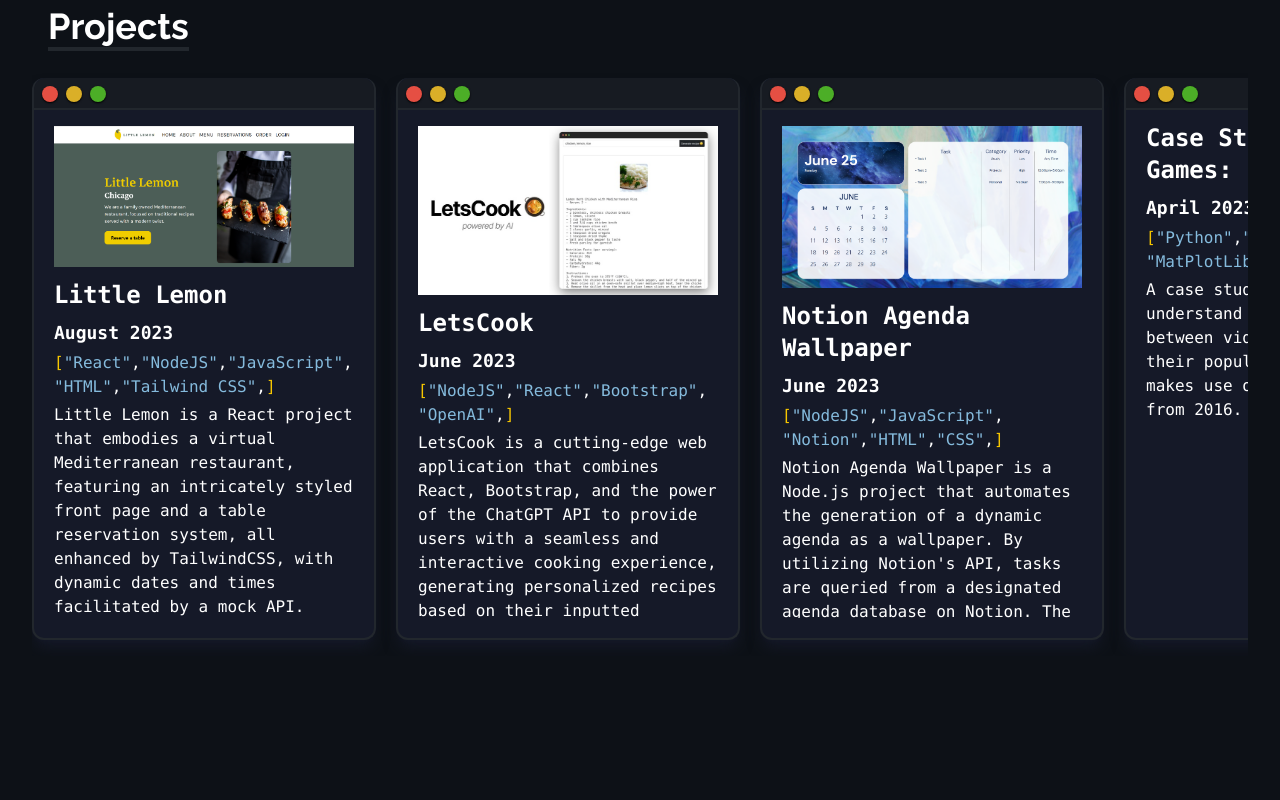
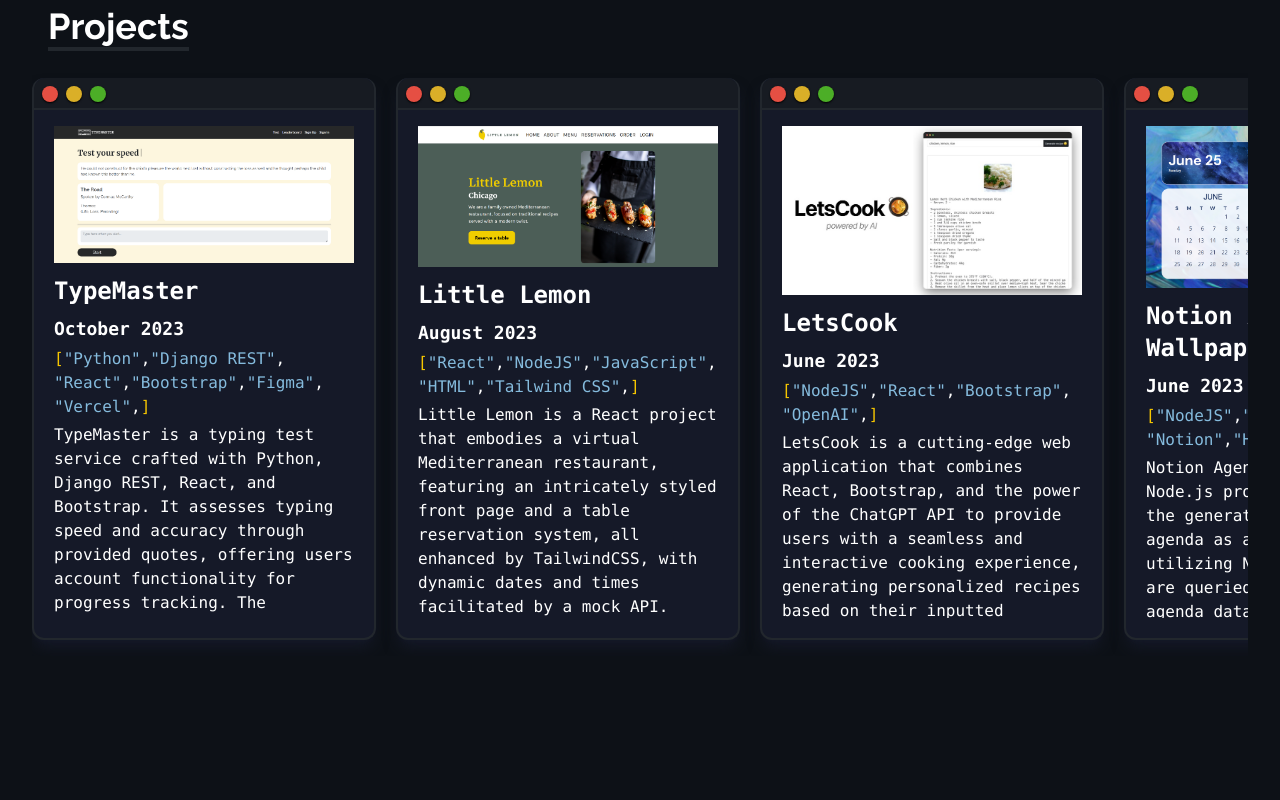
Before and after one commit to xyronic15/Portfolio, a Next.js app in the folder xyron-brual/: page / in a window 1280 px wide. Shown: the part 2440-3240 px from the top of the page. Built offline with nearby package versions, Linux system fonts and the light colour scheme.

Commit message:
added project

```diff
--- a/xyron-brual/app/constants/index.js
+++ b/xyron-brual/app/constants/index.js
@@ -63,6 +63,14 @@
 
 // TBC
 export const projects = [
+  {
+    title: "TypeMaster",
+    date: "October 2023",
+    description: "TypeMaster is a typing test service crafted with Python, Django REST, React, and Bootstrap. It assesses typing speed and accuracy through provided quotes, offering users account functionality for progress tracking. The interface, designed in Figma, is brought to life with React and Bootstrap. The backend, built on Django REST, utilizes AWS EC2 for scalability and availability. TypeMaster is a streamlined and user-friendly solution for those seeking to improve their typing skills.",
+    tech: ["Python", "Django REST", "React", "Bootstrap", "Figma", "Vercel"],
+    img: "/imgs/projects/typemaster.png",
+    github: "https://github.com/xyronic15/TypeMaster",
+  },
   {
     title: "Little Lemon",
     date: "August 2023",
```
Also changed, not shown: xyron-brual/public/imgs/projects/typemaster.png (added).
